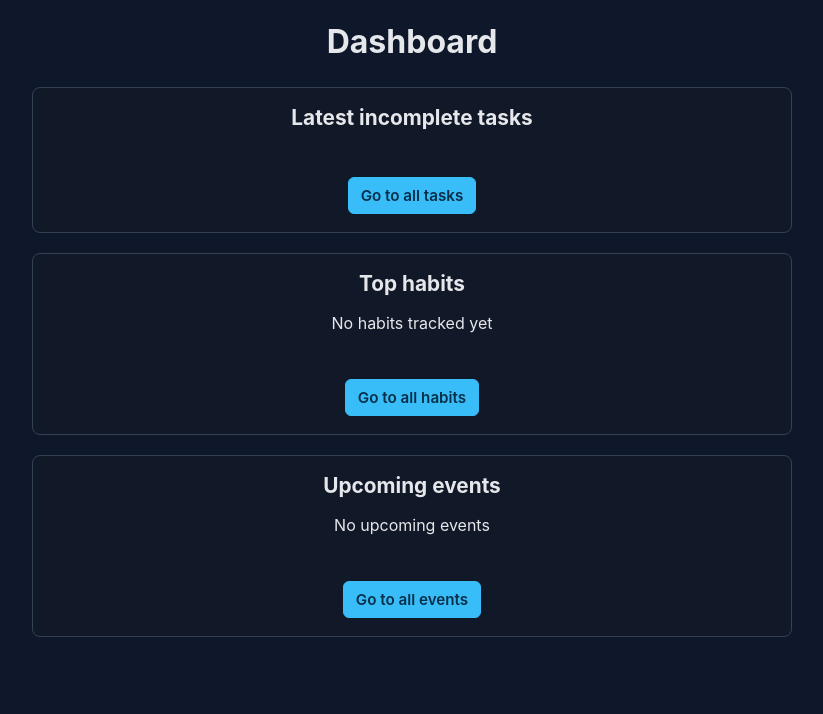
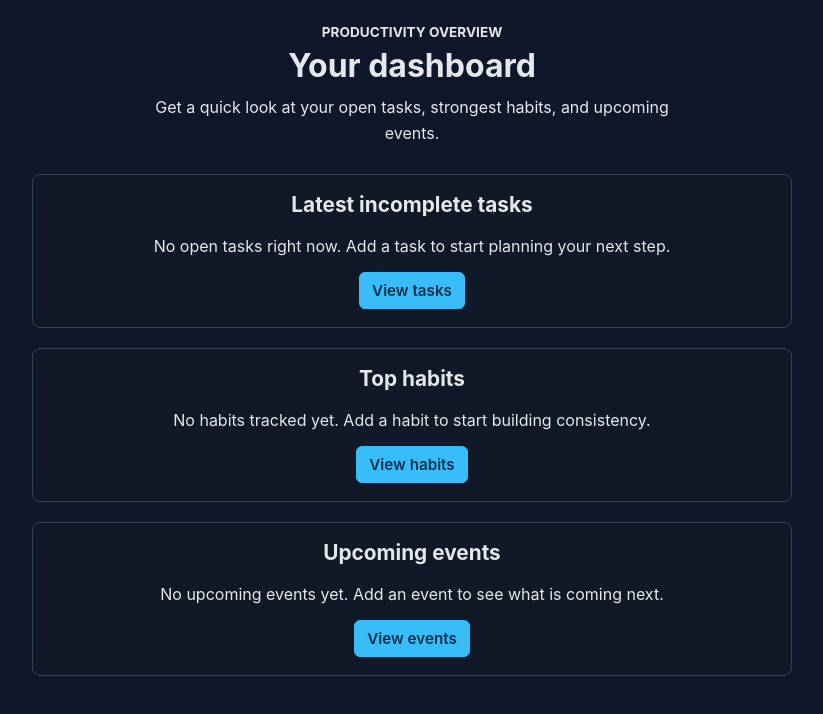
Before and after one commit to Samuel6693/productivity-assistant-portfolio, a React (Vite) app: page / in a window 1280 px wide. Shown: the top 714 px of the page, without its empty margins (228-1051 px from the left). Built offline with nearby package versions, Linux system fonts and the light colour scheme.

Commit message:
Enhance dashboard layout and styling for improved user experience

```diff
--- a/src/App.css
+++ b/src/App.css
@@ -11,13 +11,36 @@
 }
 
 .dashboard-container h1 {
-  margin: 0 0 28px;
+  margin: 0;
   font-size: 2rem;
   line-height: 1.1;
 }
 
+.dashboard-header {
+  margin-bottom: 28px;
+}
+
+.dashboard-eyebrow {
+  margin: 0 0 8px;
+  color: var(--color-text-muted);
+  font-size: 0.85rem;
+  font-weight: 700;
+  text-transform: uppercase;
+}
+
+.dashboard-intro {
+  max-width: 560px;
+  margin: 12px auto 0;
+  color: var(--color-text-muted);
+  line-height: 1.6;
+}
+
+.dashboard-grid {
+  display: grid;
+  gap: 20px;
+}
+
 .dashboard-section {
-  margin-top: 20px;
   padding: 18px;
   border: 1px solid var(--color-border);
   border-radius: var(--radius-card);
@@ -31,12 +54,17 @@
   line-height: 1.2;
 }
 
+.dashboard-empty {
+  margin: 10px 0 0;
+  color: var(--color-text-muted);
+  line-height: 1.5;
+}
+
 .dashboard-section ul {
   margin-top: 10px;
   list-style: none;
   padding: 0;
 }
-
 
 .dashboard-section li {
   padding: 12px;
@@ -46,8 +74,17 @@
   background: var(--color-surface-muted);
 }
 
+.dashboard-meta {
+  display: block;
+  margin-top: 4px;
+  color: var(--color-text-muted);
+  font-size: 0.9rem;
+}
+
 .dashboard-link {
-  display: inline-block;
+  display: inline-flex;
+  align-items: center;
+  justify-content: center;
   margin-top: 10px;
   padding: 8px 12px;
   border-radius: var(--radius-control);
@@ -65,3 +102,7 @@
   border-color: var(--color-accent-hover);
   color: #082f49;
 }
+
+.dashboard-section .dashboard-link {
+  margin-top: 14px;
+}
--- a/src/Pages/HomePage.jsx
+++ b/src/Pages/HomePage.jsx
@@ -17,25 +17,36 @@ const HomePage = ({ todoList }) => {
 
   return (
     <div className="dashboard-container">
-      <h1>Dashboard</h1>
-      <nav>
+      <header className="dashboard-header">
+        <p className="dashboard-eyebrow">Productivity overview</p>
+        <h1>Your dashboard</h1>
+        <p className="dashboard-intro">
+          Get a quick look at your open tasks, strongest habits, and upcoming events.
+        </p>
+      </header>
+
+      <div className="dashboard-grid">
         <section className="dashboard-section">
           <h2>Latest incomplete tasks</h2>
           {recentTodos.length === 0 ? (
-            <p></p>
+            <p className="dashboard-empty">
+              No open tasks right now. Add a task to start planning your next step.
+            </p>
           ) : (
             <ul>
               {recentTodos.map((todo) => (
                 <li key={todo.id}>
-                  {todo.title} - deadline: {todo.deadline}
+                  <strong>{todo.title}</strong>
+                  <span className="dashboard-meta">
+                    Deadline: {todo.deadline || "No deadline"}
+                  </span>
                 </li>
               ))}
             </ul>
           )}
 
-          <br />
           <Link className="dashboard-link" to="/todos">
-            Go to all tasks
+            View tasks
           </Link>
         </section>
 
@@ -44,9 +55,8 @@ const HomePage = ({ todoList }) => {
 
           <div className="top-habits">
             <TopHabits count={3} />
-            <br />
             <Link className="dashboard-link" to="/habits">
-              Go to all habits
+              View habits
             </Link>
           </div>
         </section>
@@ -55,25 +65,27 @@ const HomePage = ({ todoList }) => {
           <h2>Upcoming events</h2>
 
           {upcomingEvents.length === 0 ? (
-            <p>No upcoming events</p>
+            <p className="dashboard-empty">
+              No upcoming events yet. Add an event to see what is coming next.
+            </p>
           ) : (
             <ul>
               {upcomingEvents.map((event) => (
                 <li key={event.id}>
                   <strong>{event.title}</strong>
-                  <br />
-                  {new Date(event.start).toLocaleString()}
+                  <span className="dashboard-meta">
+                    Starts: {new Date(event.start).toLocaleString()}
+                  </span>
                 </li>
               ))}
             </ul>
           )}
 
-          <br />
           <Link className="dashboard-link" to="/events">
-            Go to all events
+            View events
           </Link>
         </section>
-      </nav>
+      </div>
     </div>
   );
 };
--- a/src/components/HabitRanker.jsx
+++ b/src/components/HabitRanker.jsx
@@ -18,9 +18,9 @@ const TopHabits = ({ count = 3 }) => {
 
   if (!top || top.length === 0) {
     return (
-      <ul>
-        <p>No habits tracked yet</p>
-      </ul>
+      <p className="dashboard-empty">
+        No habits tracked yet. Add a habit to start building consistency.
+      </p>
     );
   }
 
@@ -28,8 +28,11 @@ const TopHabits = ({ count = 3 }) => {
     <ul>
       {top.map((habit) => (
         <li key={habit.id}>
-          <strong>{habit.title}</strong> - Reps: {habit.repetitions || 0} - Priority:{" "}
-          {translatePriority(habit.priority || "medium")}
+          <strong>{habit.title}</strong>
+          <span className="dashboard-meta">
+            Reps: {habit.repetitions || 0} · Priority:{" "}
+            {translatePriority(habit.priority || "medium")}
+          </span>
         </li>
       ))}
     </ul>
```
